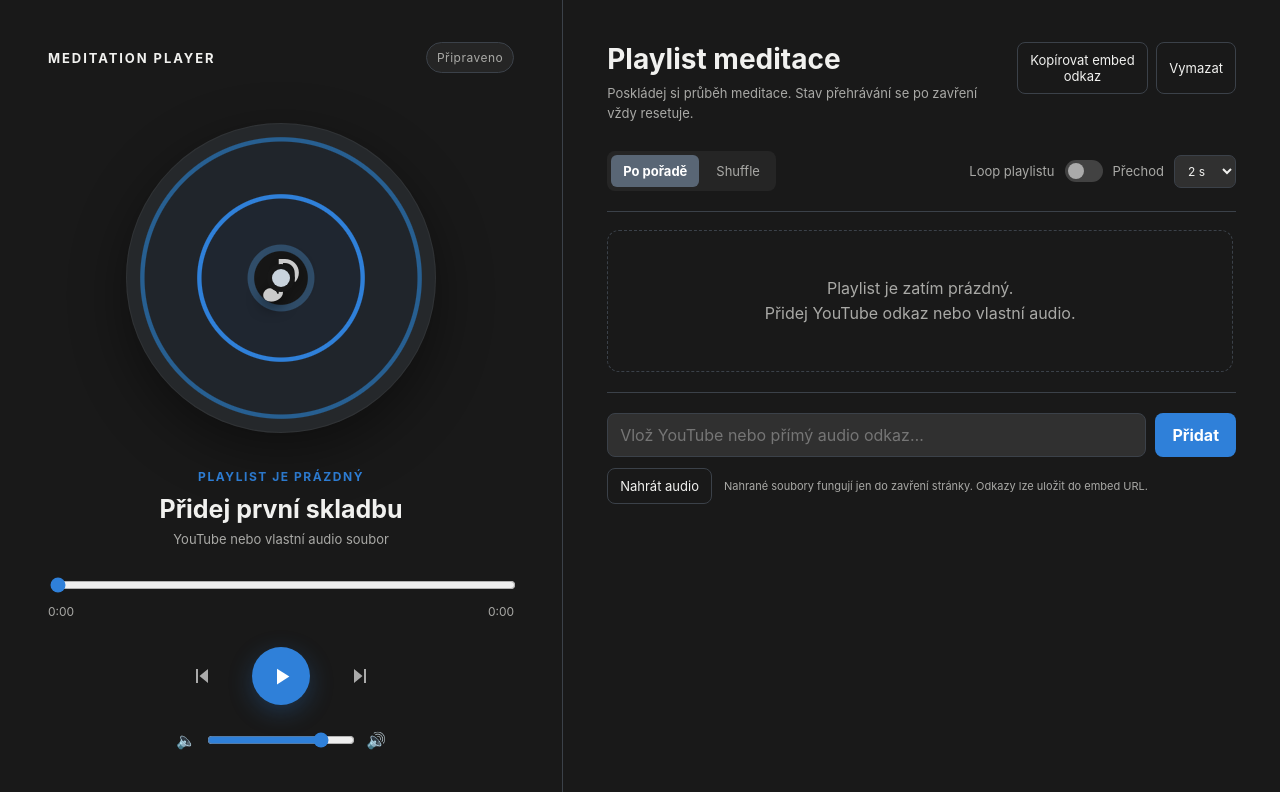
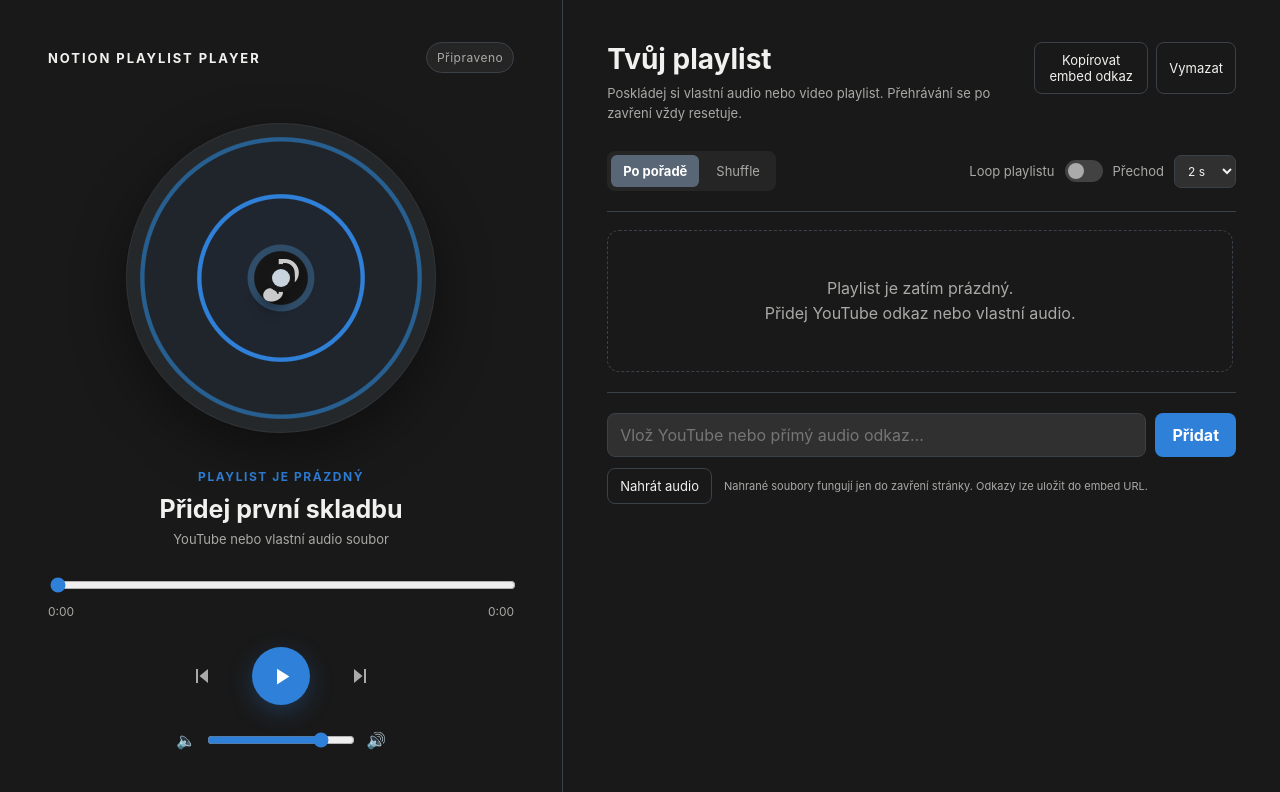
Before and after one commit to jameskaerem/notion-playlist-player, a plain HTML site: page public/index.html in a window 1280 px wide. Drawn offline with Linux system fonts and the light colour scheme.

Commit message:
Add files via upload

```diff
--- a/public/index.html
+++ b/public/index.html
@@ -3,7 +3,7 @@
 <head>
 <meta charset="utf-8">
 <meta name="viewport" content="width=device-width,initial-scale=1,viewport-fit=cover">
-<title>Meditation Playlist Player</title>
+<title>Notion Playlist Player</title>
 <meta name="theme-color" content="#191919">
 <style>
 :root{--bg:#191919;--panel:#202020;--panel2:#252525;--text:#f1f1ef;--muted:#a9a9a6;--line:#3b4149;--blue:#2f80d9;--blue2:#275f91;--chip:#596675;--danger:#ef6b73;--field:#303030;--shadow:0 18px 55px rgba(0,0,0,.34)}
@@ -17,7 +17,7 @@
 <body>
 <div class="app">
 <section class="player">
-  <div class="brand"><strong>Meditation Player</strong><span class="status-pill" id="status">Připraveno</span></div>
+  <div class="brand"><strong>Notion Playlist Player</strong><span class="status-pill" id="status">Připraveno</span></div>
   <div class="art" id="art"><div class="preview" id="preview"><span class="note">♪</span></div></div>
   <div class="now"><div class="eyebrow" id="position">Playlist je prázdný</div><div class="title" id="nowTitle">Přidej první skladbu</div><div class="source" id="nowSource">YouTube nebo vlastní audio soubor</div></div>
   <div class="timeline"><input class="range" id="seek" type="range" min="0" max="100" value="0"><div class="time-row"><span id="elapsed">0:00</span><span id="duration">0:00</span></div></div>
@@ -29,7 +29,7 @@
   <div class="volume"><span>🔈</span><input id="volume" type="range" min="0" max="100" value="80"><span>🔊</span></div>
 </section>
 <section class="playlist">
-  <div class="head"><div><h1>Playlist meditace</h1><p>Poskládej si průběh meditace. Stav přehrávání se po zavření vždy resetuje.</p></div><div class="head-actions"><button class="secondary" id="copyLink">Kopírovat embed odkaz</button><button class="secondary" id="clear">Vymazat</button></div></div>
+  <div class="head"><div><h1>Tvůj playlist</h1><p>Poskládej si vlastní audio nebo video playlist. Přehrávání se po zavření vždy resetuje.</p></div><div class="head-actions"><button class="secondary" id="copyLink">Kopírovat embed odkaz</button><button class="secondary" id="clear">Vymazat</button></div></div>
   <div class="modebar">
     <div class="segments"><button class="segment active" data-mode="sequence">Po pořadě</button><button class="segment" data-mode="shuffle">Shuffle</button></div>
     <div class="toggle-wrap"><span>Loop playlistu</span><button class="toggle" id="loop" aria-label="Loop"></button><span>Přechod</span><select class="fade-select" id="fade"><option value="0">Bez</option><option value="2" selected>2 s</option><option value="5">5 s</option></select></div>
```
Also changed, not shown: README.md.
